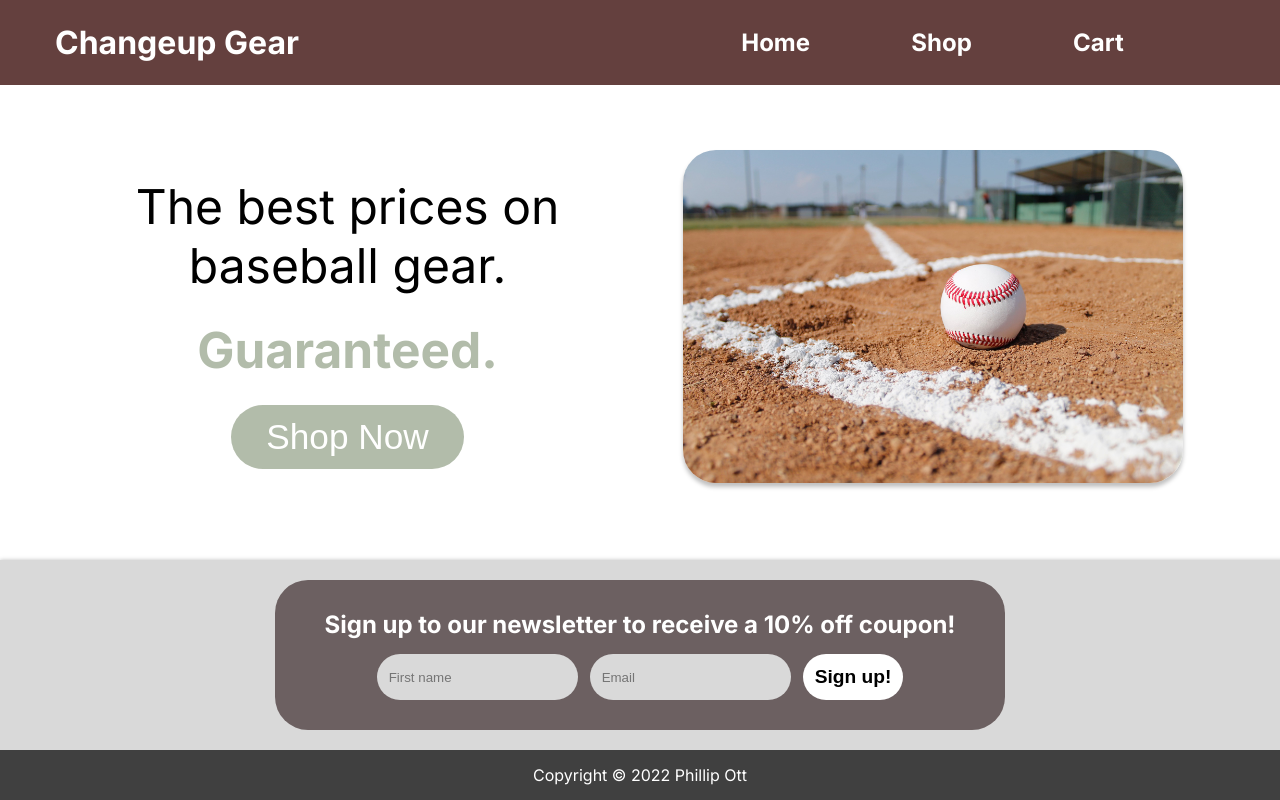
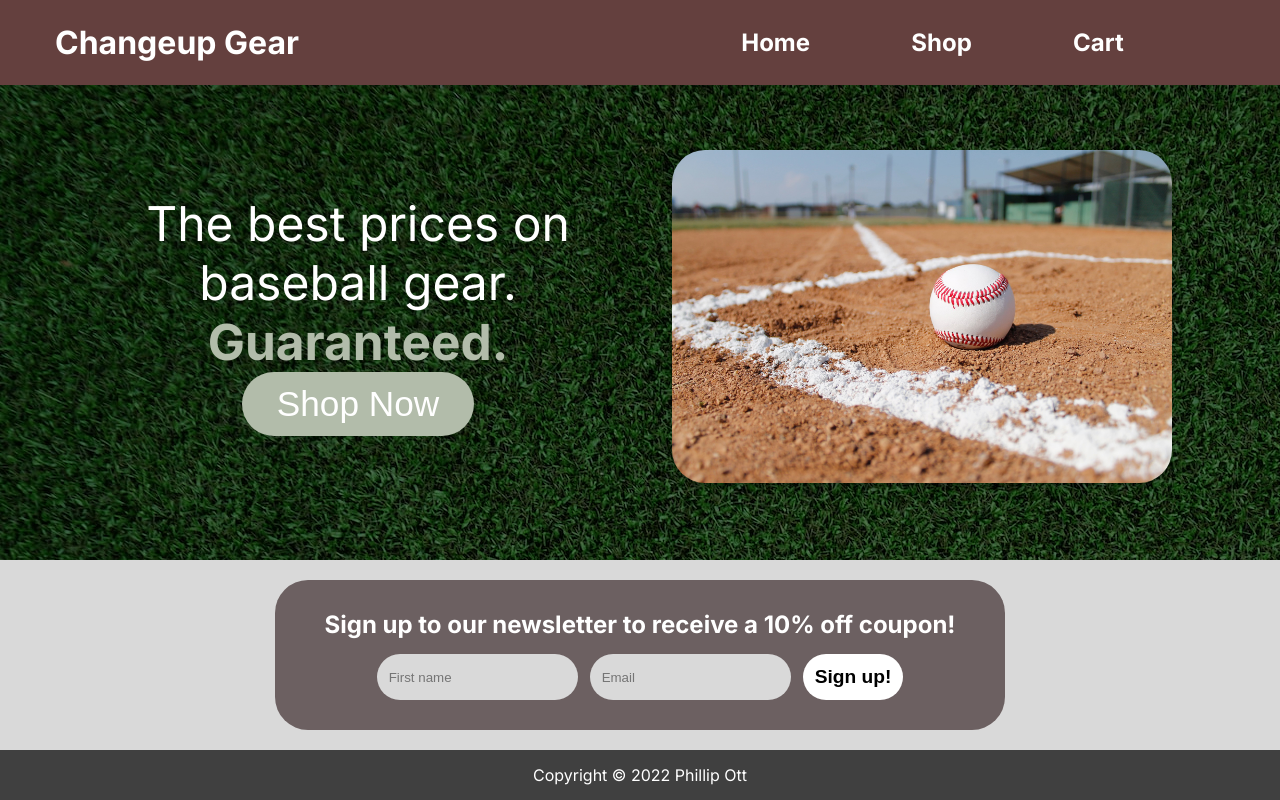
Before and after one commit to flipott/changeup-gear, a React (Create React App) app: page / in a window 1280 px wide. Built offline with nearby package versions, Linux system fonts and the light colour scheme.

Commit message:
Fix flex layout and add background image to hero

```diff
--- a/src/App.css
+++ b/src/App.css
@@ -32,21 +32,24 @@ p, h1 {
 .hero {
     flex: 1;
     display: flex;
-    padding: 15px 55px;
+    padding: 15px 0;
     font-size: 3rem;
     align-items: center;
+    justify-content: center;
     flex-wrap: wrap;
+    color: white;
+    position: relative;
+    background: linear-gradient(0deg, rgba(0, 0, 0, 0.5), rgba(0, 0, 0, 0.5)), url(./images/hero-background.jpg);
+    background-repeat: no-repeat;
+    gap: calc(5%);
 }
 
 .left {
-    flex: 1 0 50%;
     display: flex;
     flex-direction: column;
     align-items: center;
     text-align: center;
-    gap: 25px;
-    justify-content: center;
-    padding-block: 50px;
+    padding-bottom: 15px;
 }
 
 .left p {
@@ -70,6 +73,9 @@ p, h1 {
 .right img {
     border-radius: 33px;
     box-shadow: 0px 4px 4px rgba(0, 0, 0, 0.25);
+    width: 100%;
+    max-width: 500px;
+
 }
 
 .guaranteed {
@@ -79,13 +85,7 @@ p, h1 {
 }
 
 .right {
-    flex: 1 0 50%;
     text-align: center;
-}
-
-.hero img {
-    width: 100%;
-    max-width: 500px;
 }
 
 .gray {
```
